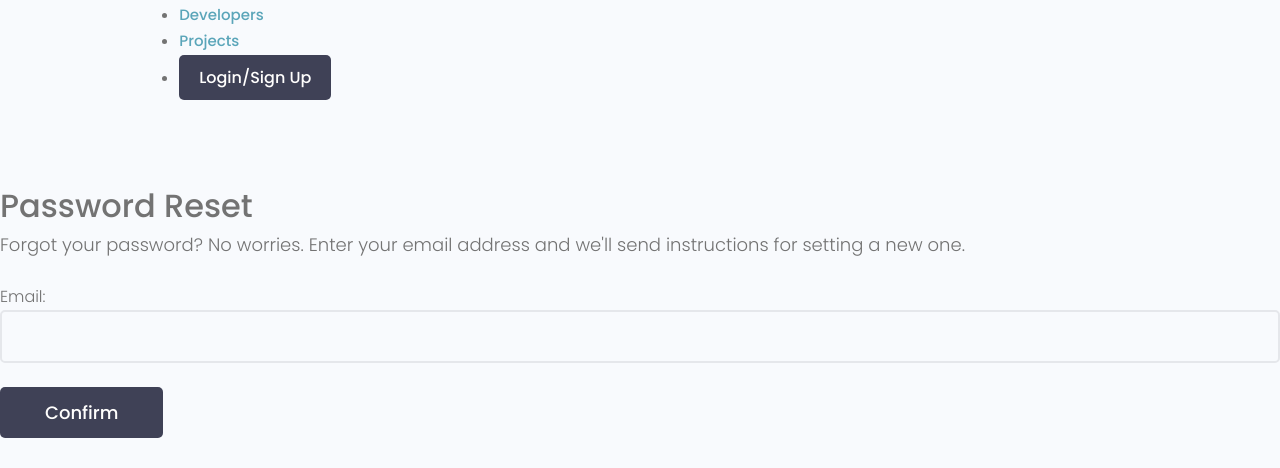
After one commit to ryan-toh/devsearch, a Django app: page /reset_password/ in a window 1280 px wide. The commit adds this page. Shown: the part 332-800 px from the top of the page. Run offline with Django 4.2, Linux system fonts and the light colour scheme; some libraries are stand-ins or nearby versions.

Commit message:
add password reset functionality

```diff
--- a/devsearch/urls.py
+++ b/devsearch/urls.py
@@ -23,6 +23,9 @@ from django.conf import settings
 # helps us create a url for our static file
 from django.conf.urls.static import static
 
+# built in views for password management (change/reset password)
+from django.contrib.auth import views as auth_views
+
 # urlpatterns shows how a user navigates a website and route them
 urlpatterns = [
     # a URL path
@@ -30,8 +33,35 @@ urlpatterns = [
     # go into projects/urls to find the urlpatterns from there
     path("", include('projects.urls')),
     path("profile/", include('users.urls')),
+
+    # password reset form
+    # IMPORTANT: KEEP THE PATH NAME AS "RESET_PASSWORD" as django looks out for them
+
+    # view to enter email and confirm that reset email is sent
+    path("reset_password/", auth_views.PasswordResetView.as_view(template_name="reset_password.html"), name="reset_password"),
+    path("password_reset_sent/", auth_views.PasswordResetDoneView.as_view(template_name="reset_password_sent.html"), name="password_reset_done"),
+
+    # view for the reset link sent via email
+    path("reset/<uidb64>/<token>", auth_views.PasswordResetConfirmView.as_view(template_name="reset.html"), name="password_reset_confirm"),
+
+    # confirms password was reset
+    path("password_reset_complete", auth_views.PasswordResetCompleteView.as_view(template_name="reset_complete.html"), name="password_reset_complete")
 ]
 
 # create a url for our static files
 urlpatterns += static(settings.MEDIA_URL, document_root=settings.MEDIA_ROOT)
 urlpatterns += static(settings.STATIC_URL, document_root=settings.STATIC_ROOT)
+
+# required URLs
+
+"""
+password_change
+password_change_done
+
+password_reset
+password_reset_done
+
+password_reset_confirm
+password_reset_complete
+
+"""
--- /dev/null
+++ b/templates/reset_password.html
@@ -0,0 +1,47 @@
+{% extends 'main.html' %}
+
+{% block content %}
+
+<style>
+    input[type='text'],
+    input[type='email'],
+    input[type='password'] {
+    min-width: 24rem;
+    width: 100%;
+    padding: 1.2rem 1.5rem;
+    border-radius: 0.5rem;
+    border: 2px solid var(--color-light);
+    transition: all 0.3s ease-in-out;
+    background-color: var(--color-bg);
+    }
+
+    input[type='text']:focus,
+    input[type='email']:focus,
+    input[type='password']:focus,
+    input[type='text']:active,
+    input[type='email']:active,
+    input[type='password']:active {
+    outline: none;
+    border: 2px solid var(--color-main);
+    }
+</style>
+
+<main class="formPage my-xl">
+    <div class="content-box">
+        <div class="formWrapper">
+            <h3>Password Reset</h3>
+            <h6>Forgot your password? No worries. Enter your email address and we'll send instructions for setting a new one.</h6>
+
+            <br>
+
+            <form class="form" method="POST">
+                {% csrf_token %}
+                {{ form.as_p }}
+                <br>
+                <input class="btn btn--sub btn--lg" type="submit" value="Confirm">
+            </form>
+        </div>
+    </div>
+</main>
+
+{% endblock %}
--- a/users/templates/users/inbox.html
+++ b/users/templates/users/inbox.html
@@ -6,7 +6,7 @@
     <div class="content-box">
       <h3 class="inbox__title">Inbox(<span>{{unread}}</span>)</h3>
       <ul class="messages">
-        {% if message %}
+        {% if inbox %}
         {% for message in inbox %}
         <li class="message
 
--- a/users/templates/users/login_onboarding.html
+++ b/users/templates/users/login_onboarding.html
@@ -82,7 +82,7 @@
             </div>
             <div class="auth__actions">
               <input class="btn btn--sub btn--lg" type="submit" value="Log In" />
-              <a href="">Forget Password?</a>
+              <a href="{% url 'reset_password' %}">Forget Password?</a>
             </div>
           </form>
           <div class="auth__alternative">
```
Also changed, not shown: devsearch/settings.py (+8 -0 lines), templates/reset.html (added, +47 -0 lines), templates/reset_complete.html (added, +15 -0 lines), templates/reset_password_sent.html (added, +42 -0 lines), users/signals.py (+16 -0 lines), users/views.py (+12 -0 lines), db.sqlite3.
